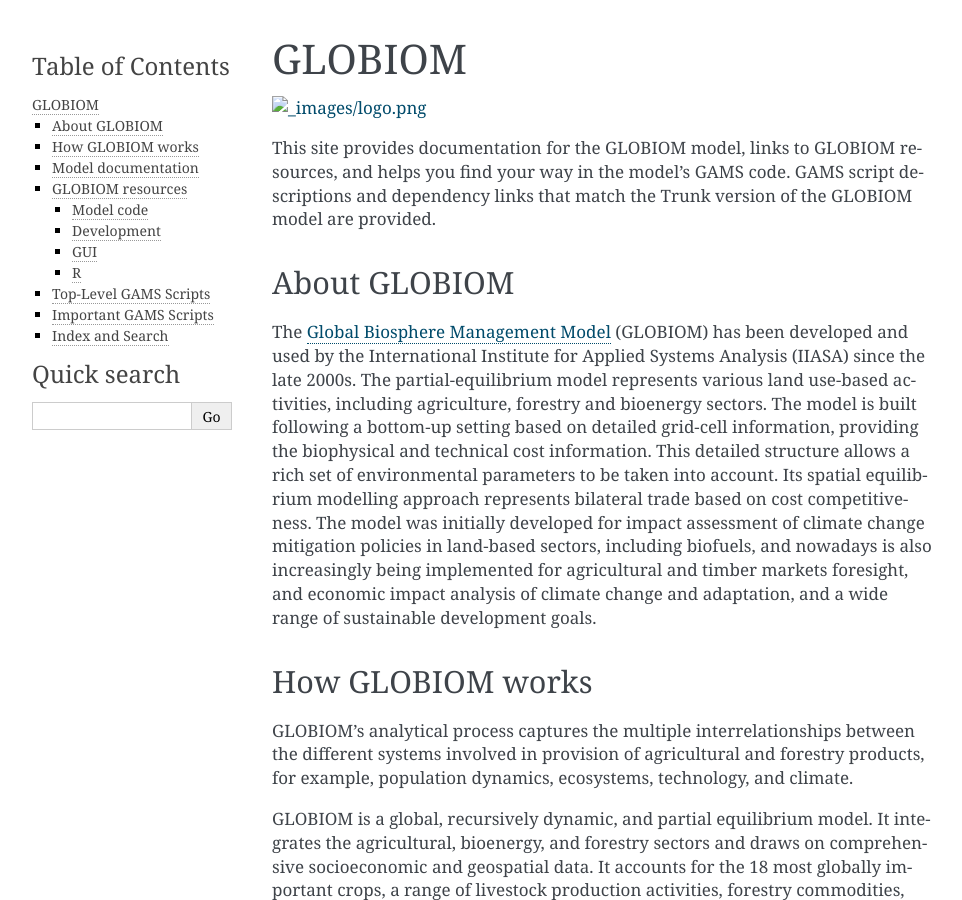
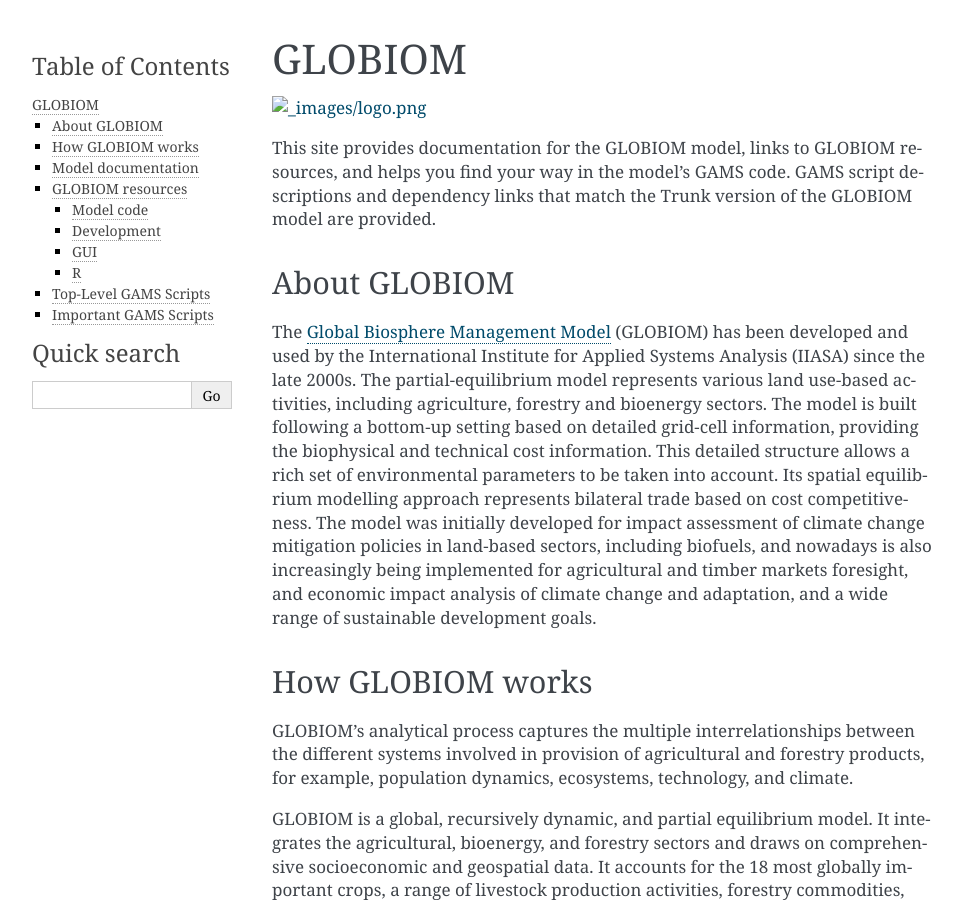
Before and after one commit to iiasa/GLOBIOM_doc, a Sphinx documentation site: the page built from source/index.rst, in a window 1280 px wide and 900 px high. Shown: the whole window, without its empty margins (148-1110 px from the left). Built offline with Sphinx 7.4.7, drawn with Linux system fonts in a browser that asks for light colours; pages that are not in the unit, such as notebooks, are missing from menus; some of the changed text lies outside the part shown.

Commit message:
Remove trailing search and index paragraph

```diff
--- a/source/index.rst
+++ b/source/index.rst
@@ -116,8 +116,3 @@
    Model/6_scenarios_limpopo
    Model/6_scenarios_msg_limpopo
    Model/7_output
-
-Index and Search
-----------------
-
-* :ref:`search`
```
